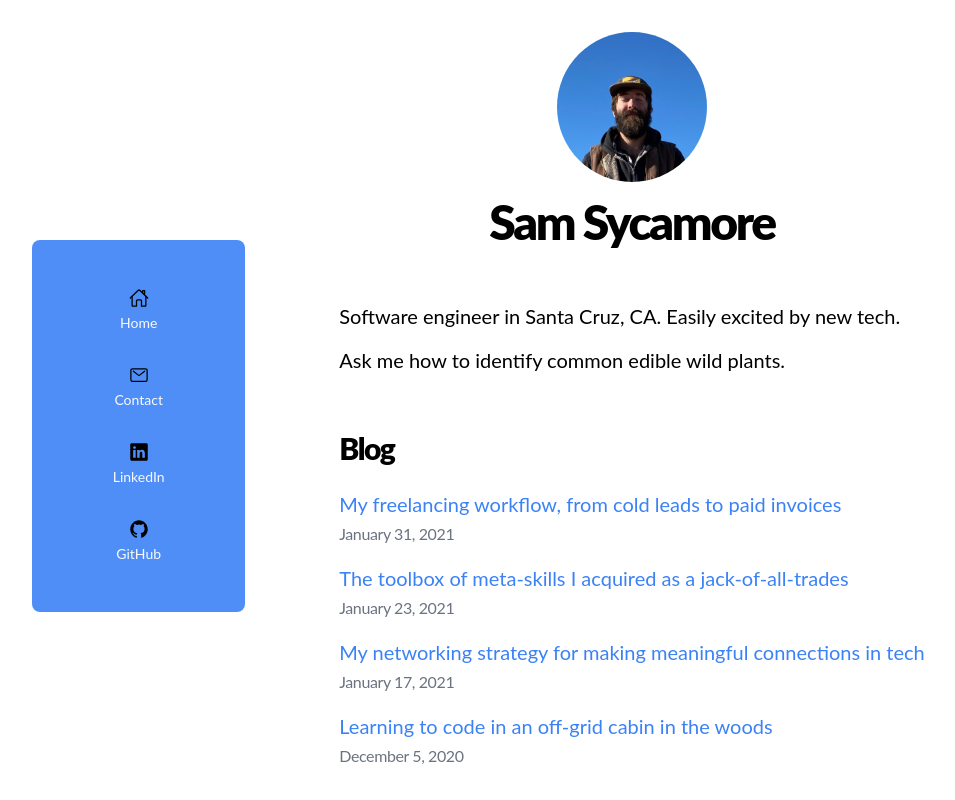
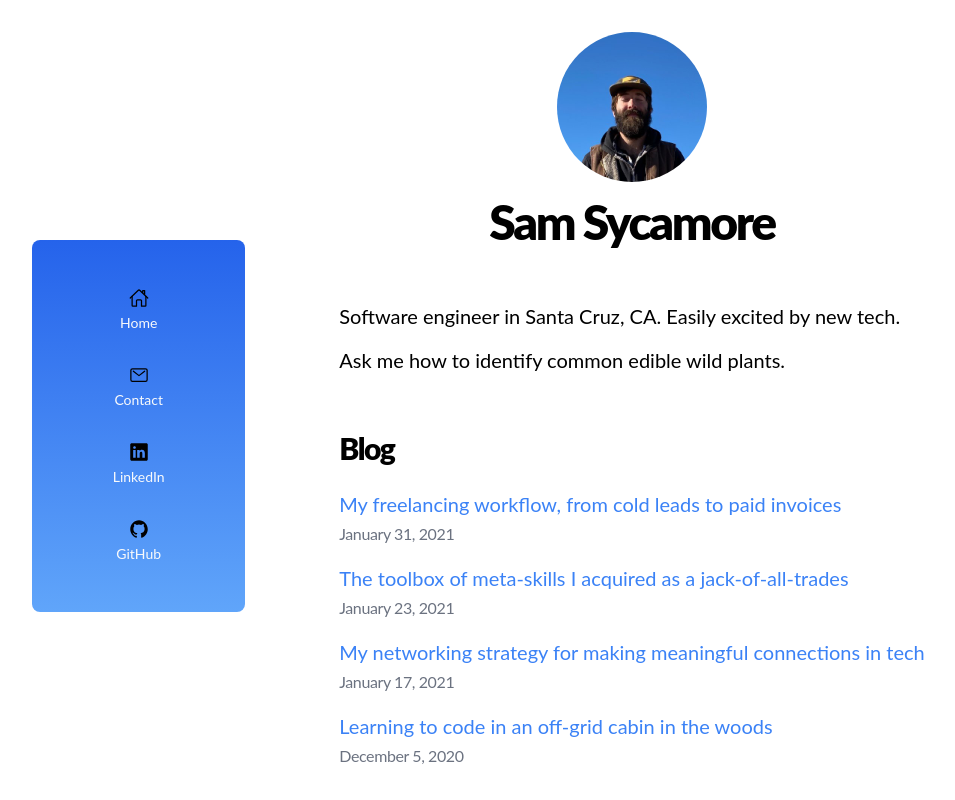
Before and after one commit to samuelsycamore/nextjs-tech-career-blog, a Next.js app: page / in a window 1280 px wide. Shown: the top 800 px of the page, without its empty margins (8-963 px from the left). Built offline with nearby package versions, Linux system fonts and the light colour scheme.

Commit message:
nav bar gradient

```diff
--- a/components/navbar.js
+++ b/components/navbar.js
@@ -8,7 +8,7 @@ export default function NavBar() {
     lg:top-60 lg:left-4 lg:w-1/6
     xl:left-10
     ">
-        <div className="bg-blue-500 bg-opacity-90 flex justify-evenly mx-auto py-3 overflow-hidden text-gray-50 text-xs md:text-sm
+        <div className="bg-gradient-to-b from-blue-600 to-blue-400 bg-opacity-90 flex justify-evenly mx-auto py-3 overflow-hidden text-gray-50 text-xs md:text-sm
         lg:flex-col lg:rounded-lg lg:py-8
         " aria-label="quick access">
 
```
